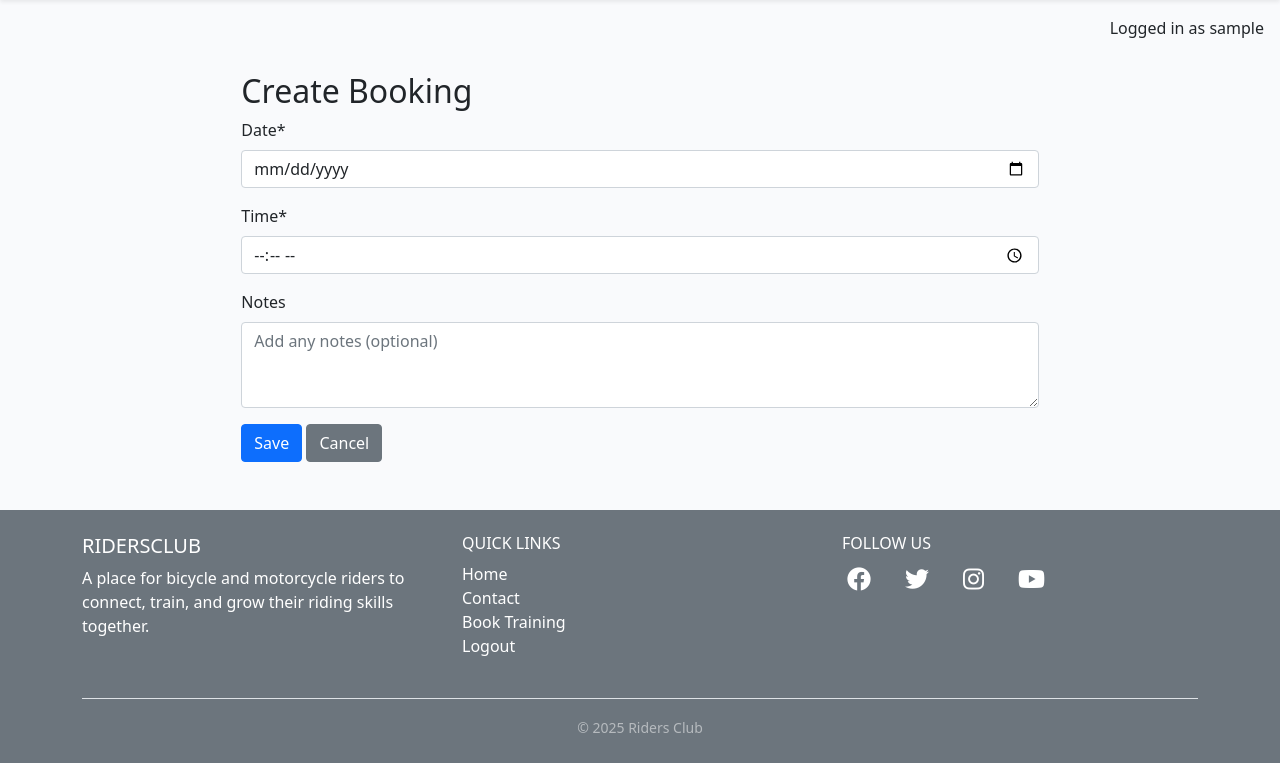
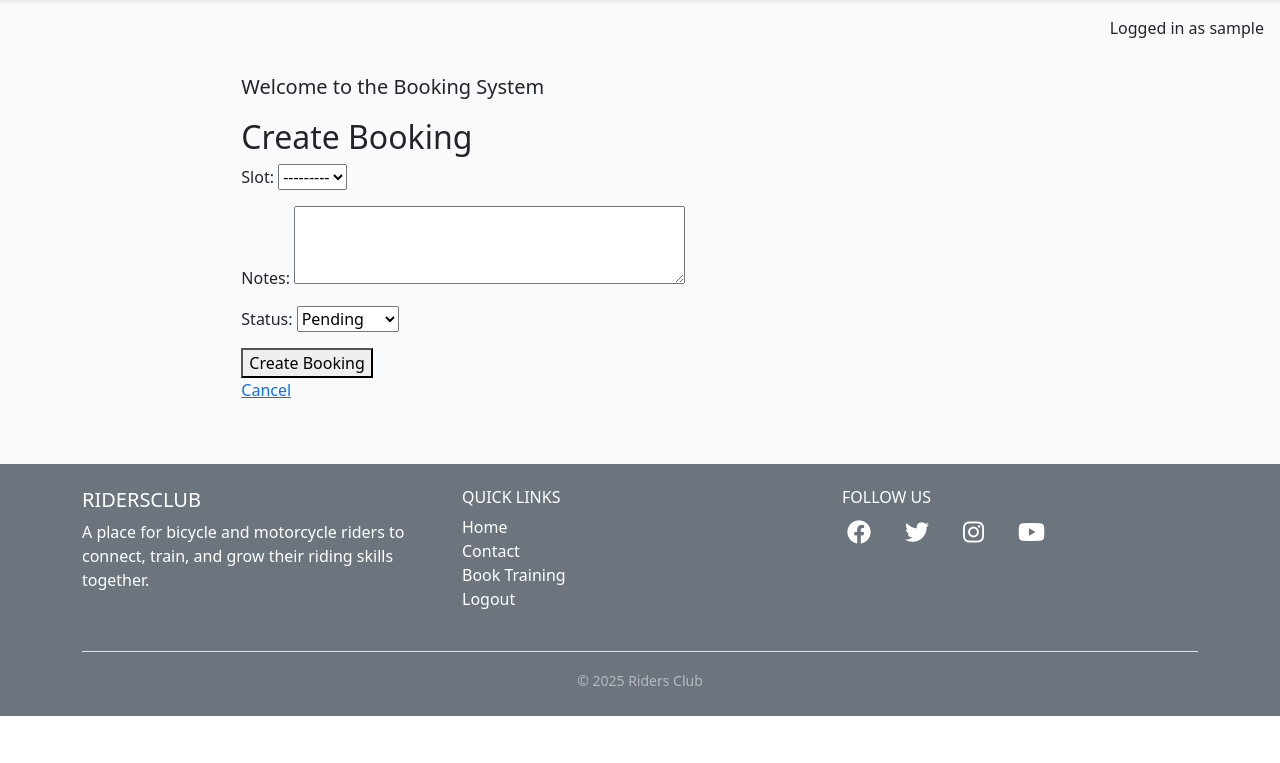
Before and after one commit to Eyongtarh/Riders-Club-Project, a Django app: page /bookings/create/ in a window 1280 px wide. Shown: the part 84-847 px from the top of the page. After the commit the page ends 800 px from the top, so only its background shows below. Run offline with Django 5.2, Linux system fonts and the light colour scheme; the visitor is signed in with stand-in values (Sample User, id 1); data that the repository does not hold is empty; some libraries are stand-ins or nearby versions.

Commit message:
edit bookings model and all related files

```diff
--- a/bookings/forms.py
+++ b/bookings/forms.py
@@ -1,32 +1,12 @@
 from django import forms
 from .models import Booking
-from datetime import date
 
 
 class BookingForm(forms.ModelForm):
     class Meta:
         model = Booking
-        fields = ['date', 'time', 'notes']
+        fields = ['slot', 'notes', 'status']
         widgets = {
-            'date': forms.DateInput(attrs={
-                'type': 'date',
-                'class': 'form-control',
-                'placeholder': 'Select a date'
-            }),
-            'time': forms.TimeInput(attrs={
-                'type': 'time',
-                'class': 'form-control',
-                'placeholder': 'Select a time'
-            }),
-            'notes': forms.Textarea(attrs={
-                'class': 'form-control',
-                'rows': 3,
-                'placeholder': 'Add any notes (optional)'
-            })
+            'notes': forms.Textarea(attrs={'rows': 3}),
+            'status': forms.Select(),
         }
-
-    def clean_date(self):
-        date_field = self.cleaned_data['date']
-        if date_field < date.today():
-            raise forms.ValidationError("Cannot book in the past.")
-        return date_field
--- a/bookings/models.py
+++ b/bookings/models.py
@@ -1,23 +1,54 @@
 from django.db import models
 from django.contrib.auth.models import User
 from django.core.exceptions import ValidationError
-from datetime import date
+from django.utils import timezone
+
+
+class AvailableSlot(models.Model):
+    date = models.DateField()
+    time = models.TimeField()
+    location = models.CharField(max_length=100)
+
+    class Meta:
+        constraints = [
+            models.UniqueConstraint(
+                fields=['date', 'time', 'location'],
+                name='unique_slot'
+            )
+        ]
+        ordering = ['date', 'time']
+
+    def __str__(self):
+        return f"{self.date} at {self.time} in {self.location}"
 
 
 class Booking(models.Model):
-    user = models.ForeignKey(User, on_delete=models.CASCADE)
-    date = models.DateField()
-    time = models.TimeField()
+    class Status(models.IntegerChoices):
+        PENDING = 0, 'Pending'
+        CONFIRMED = 1, 'Confirmed'
+        CANCELLED = 2, 'Cancelled'
+
+    user = models.ForeignKey(User, on_delete=models.CASCADE,
+                             related_name='bookings')
+    slot = models.ForeignKey(AvailableSlot, on_delete=models.CASCADE,
+                             related_name='bookings')
     notes = models.TextField(max_length=250, blank=True)
     created_at = models.DateTimeField(auto_now_add=True)
+    status = models.IntegerField(choices=Status.choices,
+                                 default=Status.PENDING)
 
     class Meta:
-        unique_together = ('date', 'time')  # Prevent double booking
+        constraints = [
+            models.UniqueConstraint(
+                fields=['slot', 'user'],
+                name='unique_user_slot_booking'
+            )
+        ]
+        ordering = ['-created_at']
 
     def clean(self):
-        # Ensure the booking date is today or in the future
-        if self.date < date.today():
-            raise ValidationError({'date': 'Cannot book in the past.'})
+        if self.slot.date < timezone.now().date():
+            raise ValidationError({'slot': 'Cannot book a past slot.'})
 
     def __str__(self):
-        return f"{self.user.username} - {self.date} at {self.time}"
+        return f"{self.user.username} - {self.slot}"
--- a/bookings/templates/bookings/booking_form.html
+++ b/bookings/templates/bookings/booking_form.html
@@ -7,23 +7,31 @@
     <div class="container">
       <div class="row justify-content-center mt-3">
         <div class="col-md-8">
-          <h2>{{ form.instance.pk|yesno:'Edit,Create' }} Booking</h2>
+          <p class="lead">Welcome to the Booking System</p>
         </div>
       </div>
 
       <div class="row justify-content-center">
         <div class="col-md-8">
+          <h2>
+            {% if object %}
+              Update
+            {% else %}
+              Create
+            {% endif %}Booking
+          </h2>
           <form method="post">
             {% csrf_token %}
-
-            <!-- Using crispy_forms for better styling -->
-            {{ form|crispy }}
-
-            <div class="form-group">
-              <button type="submit" class="btn btn-primary">Save</button>
-              <a href="{% url 'booking_list' %}" class="btn btn-secondary">Cancel</a>
-            </div>
+            {{ form.as_p }}
+            <button type="submit">
+              {% if object %}
+                Update
+              {% else %}
+                Create
+              {% endif %}Booking
+            </button>
           </form>
+          <a href="{% url 'bookings:booking_list' %}">Cancel</a>
         </div>
       </div>
     </div>
--- a/bookings/urls.py
+++ b/bookings/urls.py
@@ -1,9 +1,15 @@
 from django.urls import path
 from . import views
 
+app_name = 'bookings'
+
 urlpatterns = [
-    path('', views.booking_list, name='booking_list'),
-    path('create/', views.booking_create, name='booking_create'),
-    path('update/<int:pk>/', views.booking_update, name='booking_update'),
-    path('delete/<int:pk>/', views.booking_delete, name='booking_delete'),
+    path('', views.BookingListView.as_view(), name='booking_list'),
+    path('create/', views.BookingCreateView.as_view(), name='booking_create'),
+    path('<int:pk>/', views.BookingDetailView.as_view(),
+         name='booking_detail'),
+    path('<int:pk>/update/', views.BookingUpdateView.as_view(),
+         name='booking_update'),
+    path('<int:pk>/delete/', views.BookingDeleteView.as_view(),
+         name='booking_delete'),
 ]
--- a/bookings/views.py
+++ b/bookings/views.py
@@ -1,64 +1,56 @@
-from django.shortcuts import render, redirect, get_object_or_404
-from django.contrib.auth.decorators import login_required
+from django.urls import reverse_lazy
+from django.views.generic import (
+    ListView, DetailView,
+    CreateView, UpdateView, DeleteView
+)
+from django.contrib.auth.mixins import LoginRequiredMixin
 from .models import Booking
 from .forms import BookingForm
-from django.contrib import messages
-from django.core.paginator import Paginator, EmptyPage, PageNotAnInteger
 
 
-@login_required
-def booking_list(request):
-    bookings = Booking.objects.filter(user=request.user).order_by('-date',
-                                                                  '-time')
-    paginator = Paginator(bookings, 5)  # Show 5 bookings per page
+class BookingListView(LoginRequiredMixin, ListView):
+    model = Booking
+    context_object_name = 'bookings'
+    template_name = 'bookings/booking_list.html'
 
-    page = request.GET.get('page')
-    try:
-        bookings_page = paginator.page(page)
-    except PageNotAnInteger:
-        bookings_page = paginator.page(1)
-    except EmptyPage:
-        bookings_page = paginator.page(paginator.num_pages)
-
-    return render(request, 'bookings/booking_list.html',
-                  {'bookings': bookings_page})
+    def get_queryset(self):
+        return Booking.objects.filter(user=self.request.user)
 
 
-@login_required
-def booking_create(request):
-    if request.method == 'POST':
-        form = BookingForm(request.POST)
-        if form.is_valid():
-            booking = form.save(commit=False)
-            booking.user = request.user
-            booking.save()
-            messages.success(request, "Booking created successfully.")
-            return redirect('booking_list')
-    else:
-        form = BookingForm()
-    return render(request, 'bookings/booking_form.html', {'form': form})
+class BookingDetailView(LoginRequiredMixin, DetailView):
+    model = Booking
+    context_object_name = 'booking'
+    template_name = 'bookings/booking_detail.html'
+
+    def get_queryset(self):
+        return Booking.objects.filter(user=self.request.user)
 
 
-@login_required
-def booking_update(request, pk):
-    booking = get_object_or_404(Booking, pk=pk, user=request.user)
-    if request.method == 'POST':
-        form = BookingForm(request.POST, instance=booking)
-        if form.is_valid():
-            form.save()
-            messages.success(request, "Booking updated successfully.")
-            return redirect('booking_list')
-    else:
-        form = BookingForm(instance=booking)
-    return render(request, 'bookings/booking_form.html', {'form': form})
+class BookingCreateView(LoginRequiredMixin, CreateView):
+    model = Booking
+    form_class = BookingForm
+    template_name = 'bookings/booking_form.html'
+    success_url = reverse_lazy('bookings:booking_list')
+
+    def form_valid(self, form):
+        form.instance.user = self.request.user
+        return super().form_valid(form)
 
 
-@login_required
-def booking_delete(request, pk):
-    booking = get_object_or_404(Booking, pk=pk, user=request.user)
-    if request.method == 'POST':
-        booking.delete()
-        messages.success(request, "Booking deleted.")
-        return redirect('booking_list')
-    return render(request,
-                  'bookings/booking_confirm_delete.html', {'booking': booking})
+class BookingUpdateView(LoginRequiredMixin, UpdateView):
+    model = Booking
+    form_class = BookingForm
+    template_name = 'bookings/booking_form.html'
+    success_url = reverse_lazy('bookings:booking_list')
+
+    def get_queryset(self):
+        return Booking.objects.filter(user=self.request.user)
+
+
+class BookingDeleteView(LoginRequiredMixin, DeleteView):
+    model = Booking
+    template_name = 'bookings/booking_confirm_delete.html'
+    success_url = reverse_lazy('bookings:booking_list')
+
+    def get_queryset(self):
+        return Booking.objects.filter(user=self.request.user)
```
Also changed, not shown: bookings/admin.py (+11 -4 lines), bookings/templates/bookings/Booking_detail.html (added, +35 -0 lines), bookings/templates/bookings/booking_confirm_delete.html (+16 -3 lines), bookings/templates/bookings/booking_list.html (+26 -13 lines), bookings/migrations/0001_initial.py (deleted), bookings/migrations/0002_booking_notes.py (deleted), bookings/migrations/0003_alter_booking_notes.py (deleted).
